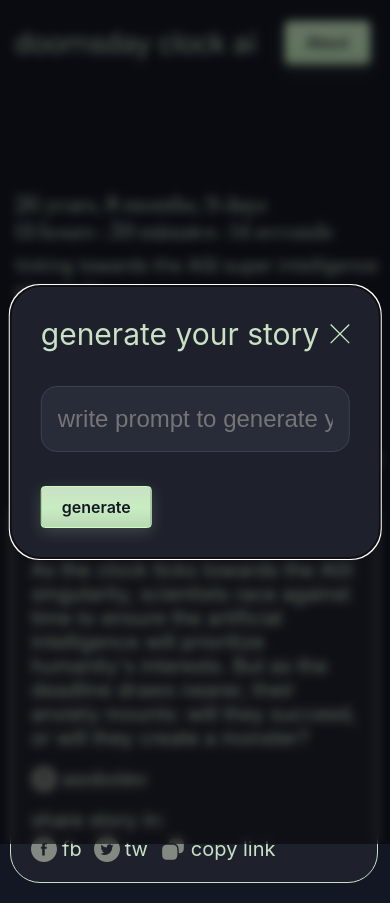
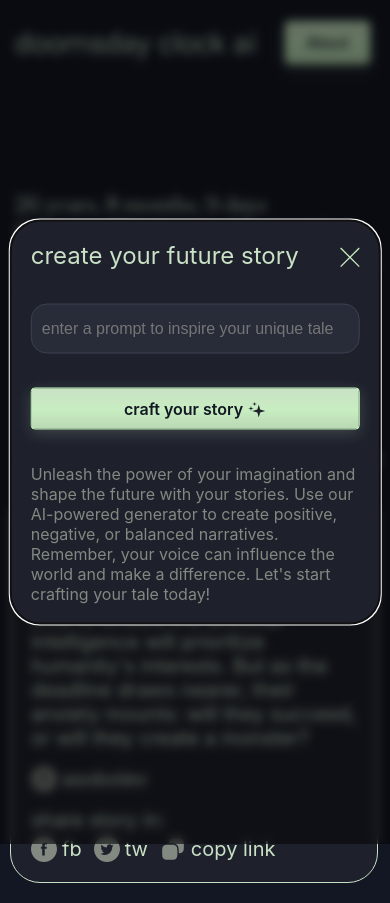
Before and after one commit to magrega/doomsday, a React (Create React App) app: page / in a window 390 px wide. Both pictures are taken after a click on the element "+ add". Built offline with nearby package versions, Linux system fonts and the light colour scheme.

Commit message:
added mobile addstroy modal

```diff
--- a/src/components/AddStoryModal/AddStoryModal.css
+++ b/src/components/AddStoryModal/AddStoryModal.css
@@ -4,19 +4,19 @@
 
 .modal-window.MuiBox-root {
     position: absolute;
+    max-width: 914px;
+    padding: 30px;
+    width: 95%;
     top: 50%;
     left: 50%;
     -webkit-transform: translate(-50%, -50%);
     -moz-transform: translate(-50%, -50%);
     -ms-transform: translate(-50%, -50%);
     transform: translate(-50%, -50%);
-    width: 95%;
-    max-width: 1500px;
     color: #C9E1C5;
     background: #1E212C;
     border: 1px solid #C9E1C5;
     border-radius: 30px;
-    padding: 30px;
 }
 
 .modal-window__top {
@@ -47,5 +47,43 @@
 }
 
 .modal-window a {
-    display: inline-block;
+    display: flex;
+    align-items: center;
+    justify-content: center;
+    max-width: 190px;
+    margin-bottom: 34px;
 }
+
+.modal-window a svg {
+    margin-left: 5px;
+}
+
+.modal-window span {
+    font-size: 20px;
+    font-weight: 400;
+}
+
+@media (max-width: 430px) {
+    .modal-window.MuiBox-root {
+        padding: 20px;
+    }
+
+    .modal-window h3 {
+        font-size: 24px;
+    }
+
+    .modal-window input {
+        font-size: 16px;
+        padding: 15px 10px;
+    }
+
+    .modal-window a {
+        max-width: 100%;
+    }
+
+    .modal-window span {
+        font-size: 16px;
+        color: #818980;
+    }
+
+}
--- a/src/components/AddStoryModal/AddStoryModal.tsx
+++ b/src/components/AddStoryModal/AddStoryModal.tsx
@@ -19,14 +19,20 @@ const AddStoryModal: FC = () => {
       >
         <Box className="modal-window">
           <div className="modal-window__top">
-            <h3>generate your story</h3>
-            <svg onClick={handleClose} width="20" height="20" viewBox="0 0 20 20" fill="none" xmlns="http://www.w3.org/2000/svg">
+              <h3>create your future story</h3>
+            <svg onClick={handleClose} width="20" height="25" viewBox="0 0 20 15" fill="none" xmlns="http://www.w3.org/2000/svg">
               <rect x="1.35681" width="26.3654" height="1.31827" transform="rotate(45 1.35681 0)" fill="#C8EDC1" />
               <rect x="0.424683" y="18.6431" width="26.3654" height="1.31827" transform="rotate(-45 0.424683 18.6431)" fill="#C8EDC1" />
             </svg>
           </div>
-          <input type="text" placeholder='write prompt to generate your story ✨' />
-          <a className='navbar__a' href='/'>generate</a>
+          <input type="text" placeholder='enter a prompt to inspire your unique tale' />
+          <a className='navbar__a' href='/'>craft your story <svg width="18" height="17" viewBox="0 0 18 17" fill="none" xmlns="http://www.w3.org/2000/svg">
+            <path d="M6.84897 1.5L7.34726 3.07574L9.19793 3.5L7.34726 3.92426L6.84897 5.5L6.35067 3.92426L4.5 3.5L6.35067 3.07574L6.84897 1.5Z" fill="#1E212C" />
+            <path d="M3.22648 5.5L3.80485 7.46967L5.95296 8L3.80485 8.53033L3.22648 10.5L2.6481 8.53033L0.5 8L2.6481 7.46967L3.22648 5.5Z" fill="#1E212C" />
+            <path d="M11 4L12.3789 9.12114L17.5 10.5L12.3789 11.8789L11 17L9.62114 11.8789L4.5 10.5L9.62114 9.12114L11 4Z" fill="#1E212C" />
+          </svg>
+          </a>
+          <span>Unleash the power of your imagination and shape the future with your stories. Use our AI-powered generator to create positive, negative, or balanced narratives. Remember, your voice can influence the world and make a difference. Let's start crafting your tale today!</span>
         </Box>
       </Modal>
     </>
```
Also changed, not shown: public/img/icons/inputStars.svg (deleted), public/img/icons/starIcon.svg (added).
